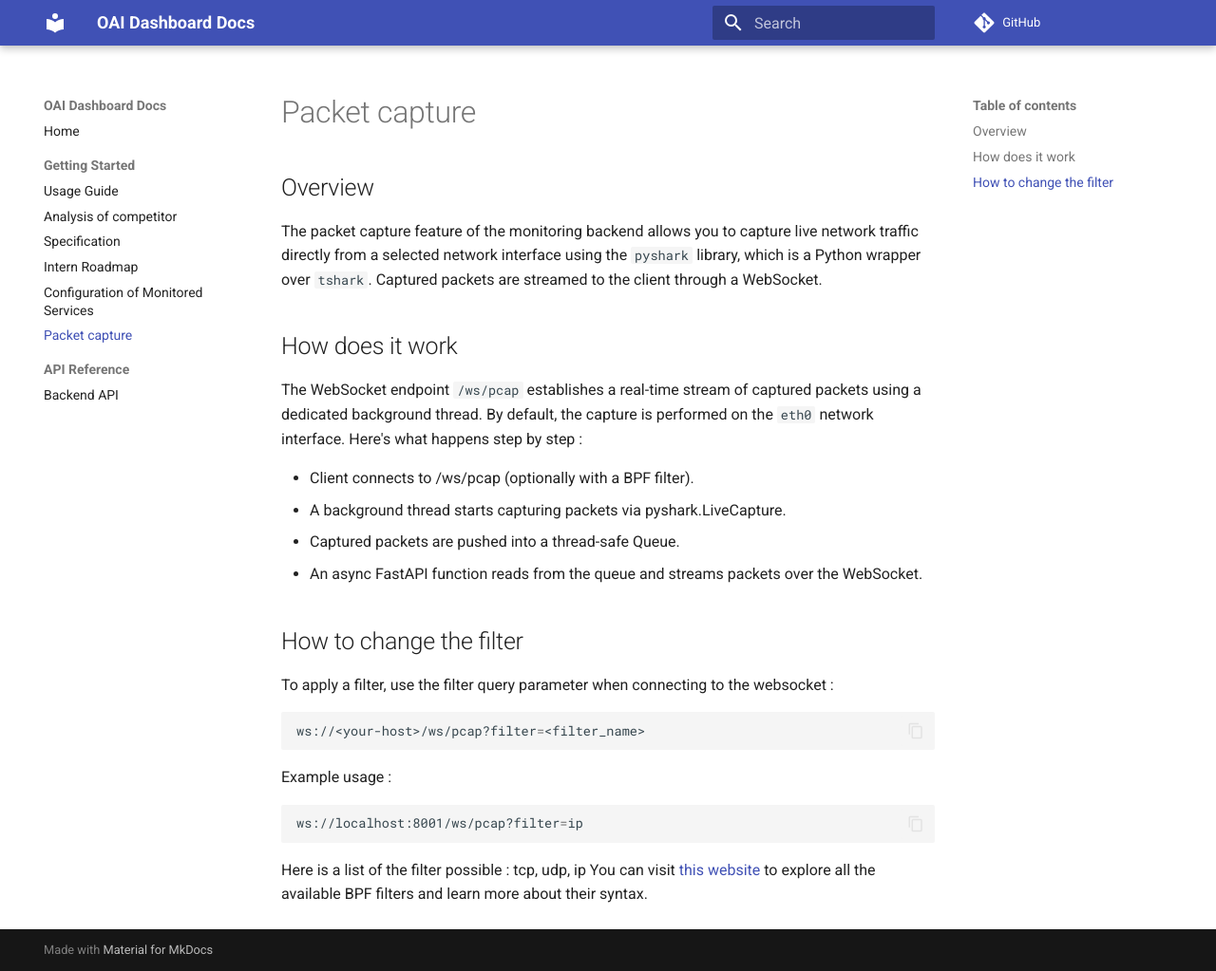
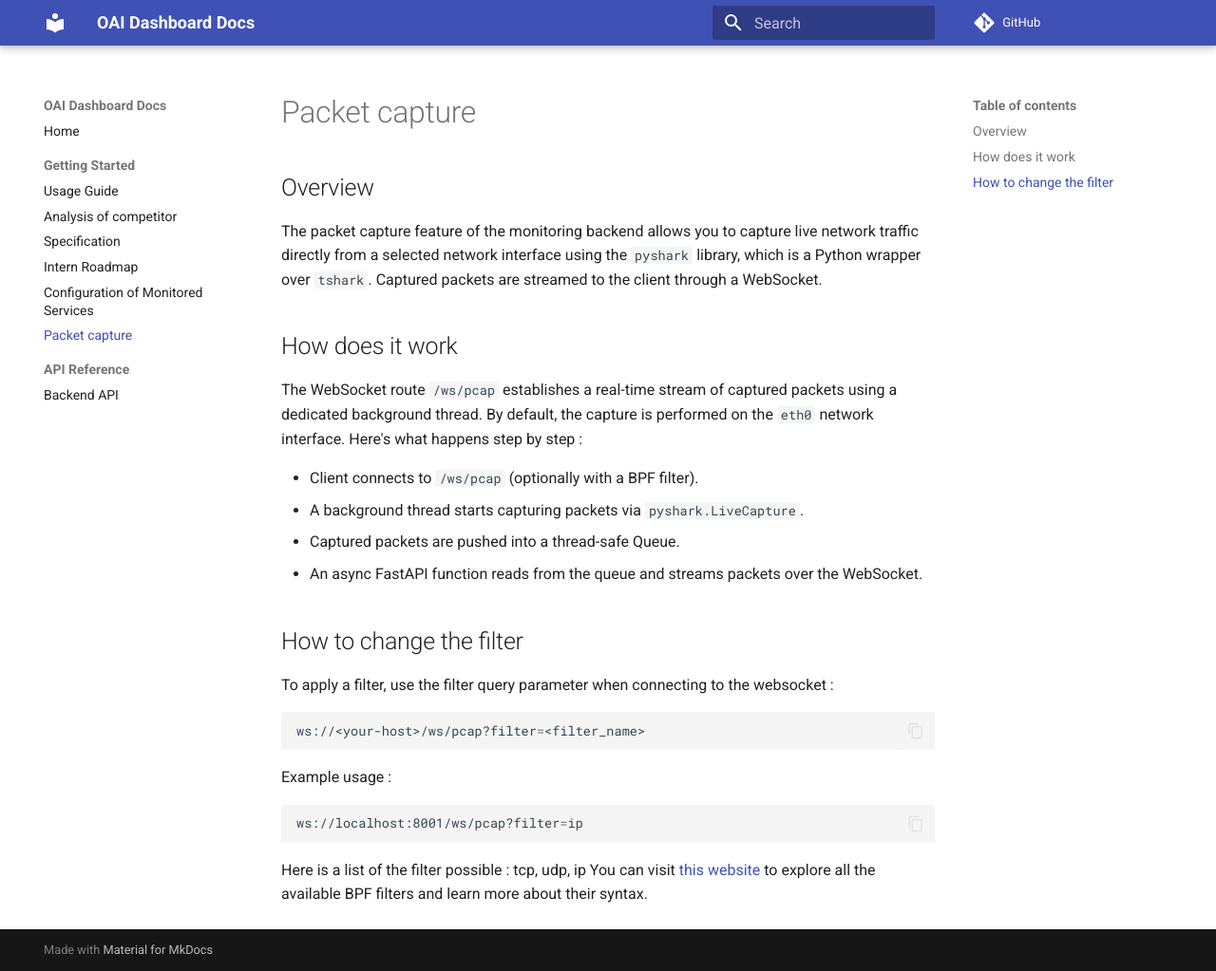
Before and after one commit to LRT-LIGM/OpenAirInterface-Dashboard, an MkDocs documentation site: the page built from docs/packet_capture_features.md, in a window 1280 px wide and 1023 px high. Shown: the whole window at 95% size. Built offline with MkDocs 1.6.1 and Material for MkDocs 9.7.7, drawn with Linux system fonts in a browser that asks for light colours; comment, search, counter and statistics services are not loaded.

Commit message:
ugpgrade the doc for packet capture

```diff
--- a/docs/packet_capture_features.md
+++ b/docs/packet_capture_features.md
@@ -6,11 +6,11 @@ The packet capture feature of the monitoring backend allows you to capture live
 which is a Python wrapper over `tshark`. Captured packets are streamed to the client through a WebSocket.
 
 ## How does it work
-The WebSocket endpoint `/ws/pcap` establishes a real-time stream of captured packets using a dedicated background thread.
+The WebSocket route `/ws/pcap` establishes a real-time stream of captured packets using a dedicated background thread.
 By default, the capture is performed on the `eth0` network interface. Here's what happens step by step :
 
-- Client connects to /ws/pcap (optionally with a BPF filter).
-- A background thread starts capturing packets via pyshark.LiveCapture.
+- Client connects to `/ws/pcap` (optionally with a BPF filter).
+- A background thread starts capturing packets via `pyshark.LiveCapture`.
 - Captured packets are pushed into a thread-safe Queue.
 - An async FastAPI function reads from the queue and streams packets over the WebSocket.
 
```
